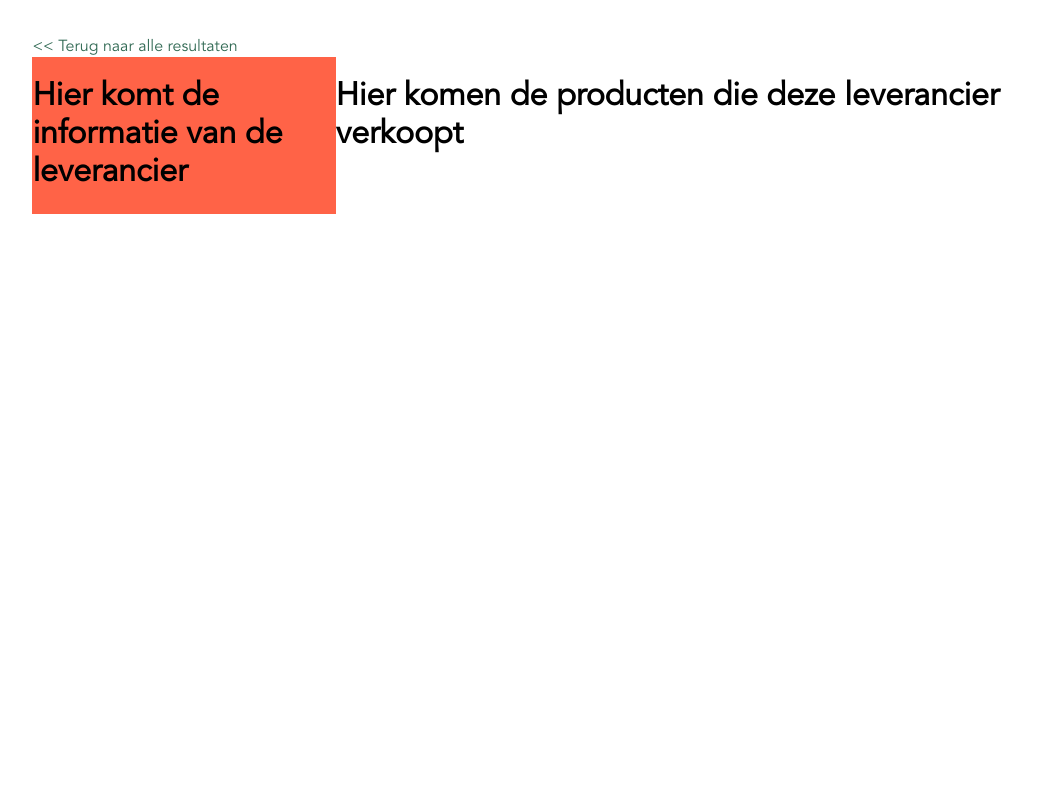
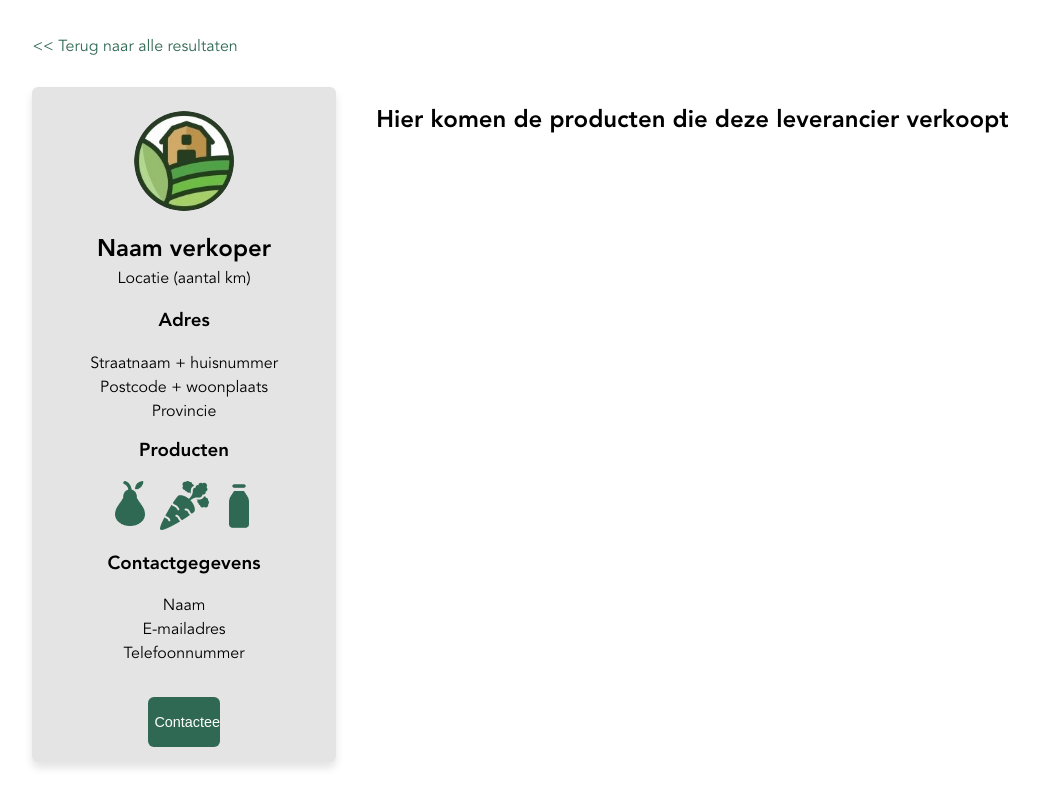
Before and after one commit to LorienTheunissen/BULK, a PHP site: page /supplier.html in a window 1280 px wide. Shown: the part 164-964 px from the top of the page, without its empty margins (102-1141 px from the left). Before the commit the page ends 378 px from the top, so only its background shows below. Run offline with PHP 8.4, Linux system fonts and the light colour scheme.

Commit message:
BULK / supplier.html / added supplier info

```diff
--- a/css/product.css
+++ b/css/product.css
@@ -6,7 +6,7 @@ textarea:focus, input:focus, select:focus {
     outline: none;
 }
 
-input[type=submit]:hover{
+form input[type=submit]:hover{
     background-color: #204637
 }
 
--- a/css/supplier.css
+++ b/css/supplier.css
@@ -1,5 +1,9 @@
 body {
     font-family: "Avenir Book";
+}
+
+h1, h2 {
+    font-family: 'Avenir Heavy';
 }
 
 textarea:focus, input:focus, select:focus {
@@ -23,12 +27,61 @@ div.container {
 }
 
 div.supplier {
+    margin: 3% 0;
     display: grid;
     grid-template-columns: 30% 70%;
+    grid-gap: 4%;
 }
 
 div.supplier .supplier-info {
-    background-color: tomato;
+    background-color: #E4E4E4;
+    justify-items: center;
+    border-radius: 6px;
+    box-shadow: 0px 6px 9px #E4E4E4;
+    padding: 5%;
+    text-align: center;
+}
+
+div.supplier .supplier-avatar {
+    margin: 3% auto;
+}
+
+div.supplier .supplier-avatar img {
+    height: 100px;
+    border-radius: 50px;
+}
+
+div.supplier .supplier-name h2{
+    margin-bottom: 0;
+}
+
+div.supplier .supplier-name p{
+    margin-top: 1%;
+}
+
+div.supplier h3 {
+    font-family: "Avenir Heavy";
+    margin-top: 10%;
+}
+
+div.supplier p {
+    line-height: 1.5;
+}
+
+div.supplier .supplier-category img {
+    height: 50px;
+}
+
+div.supplier .supplier-button input[type=submit] {
+    background-color: #306953;
+    border: none;
+    height: 50px;
+    color: white;
+    text-decoration-line: none;
+    border-radius: 6px;
+    font-size: 0.9em;
+    margin-top: 10%;
+    width: 50%;
 }
 
 @media (min-width: 650px) {
--- a/supplier.html
+++ b/supplier.html
@@ -8,6 +8,7 @@
     <link href="css/fonts.css" rel="stylesheet">
     <link href="css/header.css" rel="stylesheet">
     <link href="css/supplier.css" rel="stylesheet">
+    <link rel="stylesheet" href="css/balloon.css">
 </head>
 <body>
 <nav>
@@ -45,10 +46,47 @@
         </div>
         <div class="supplier">
             <div class="supplier-info">
-                <h1>Hier komt de informatie van de leverancier</h1>
+                <div class="supplier-avatar">
+                    <img src="images/avatars/BULK_avatar_supplier_logo_1.jpeg" alt="avatar">
+                </div>
+                <div class="supplier-name">
+                    <h2>Naam verkoper</h2>
+                    <p>Locatie (aantal km)</p>
+                </div>
+                <div class="supplier-address">
+                    <h3>Adres</h3>
+                    <p>
+                        Straatnaam + huisnummer
+                        <br>
+                        Postcode + woonplaats
+                        <br>
+                        Provincie
+                    </p>
+                </div>
+                <div class="supplier-category">
+                    <h3>Producten</h3>
+                    <a href="#" data-balloon="Fruit" data-balloon-pos="down"><img src="images/icons/BULK_icon_category_fruit.png" alt="fruit"></a>
+                    <a href="#" data-balloon="Groenten" data-balloon-pos="down"><img src="images/icons/BULK_icon_category_groenten.png" alt="vegetables"></a>
+                    <a href="#" data-balloon="Melk" data-balloon-pos="down"><img src="images/icons/BULK_icon_category_melk.png" alt="milk"></a>
+                </div>
+                <div class="supplier-contact">
+                    <h3>Contactgegevens</h3>
+                    <p>
+                        Naam
+                        <br>
+                        E-mailadres
+                        <br>
+                        Telefoonnummer
+                    </p>
+                </div>
+                <div class="supplier-button">
+                    <form action="supplier.html">
+                        <input type="submit" value="Contacteer verkoper">
+                    </form>
+                </div>
             </div>
             <div class="supplier-products">
-                <h1>Hier komen de producten die deze leverancier verkoopt</h1>
+                <h2>Hier komen de producten die deze leverancier verkoopt</h2>
             </div>
         </div>
     </div>
```
Also changed, not shown: images/icons/BULK_icon_category_fruit.png (added), images/icons/BULK_icon_category_groenten.png (added), images/icons/BULK_icon_category_melk.png (added).
